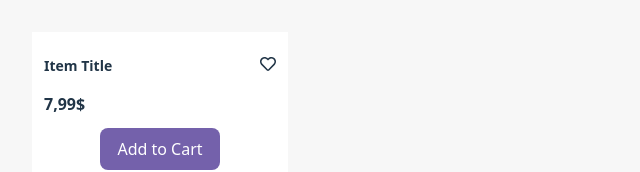
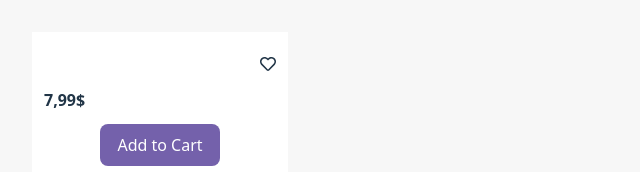
Before and after one commit to Moldedpeanuts/eshop-neko, a React (Vite) app in the folder client/: page / in a window 1280 px wide. Shown: the top 172 px of the page, without its empty margins (0-640 px from the left). Built offline with nearby package versions, Linux system fonts and the light colour scheme.

Commit message:
Change hard coded values of img and h3 to dynamic props

```diff
--- a/client/src/components/ItemCard/ItemCard.jsx
+++ b/client/src/components/ItemCard/ItemCard.jsx
@@ -1,7 +1,8 @@
+import { useState } from 'react';
 import Button from '../Button/Button.jsx';
 import HeartIcon  from '../HeartIcon/HeartIcon.jsx';
 import AddedToFavorites from '../Modals/AddedToFavorites.jsx';
-import { useState } from 'react';
+
 
 export default function ItemCard({imgSource, title, price}) {
     const [isFavoriteModalOpen, setIsFavoriteModalOpen] = useState(false);
@@ -17,7 +18,7 @@ export default function ItemCard({imgSource, title, price}) {
             <div className="card-container h-96 w-64 bg-white p-3">
                 <img src={imgSource} className="pb-3" alt={title}/>
                 <div className="flex justify-between">
-                    <h3 className="font-semibold text-sm">Item Title</h3>
+                    <h3 className="font-semibold text-sm">{title}</h3>
                     <HeartIcon onClick={handleClick}></HeartIcon>
                 </div>
                 <p className="font-extrabold text-left pt-4 pb-3">7,99$</p>
```
